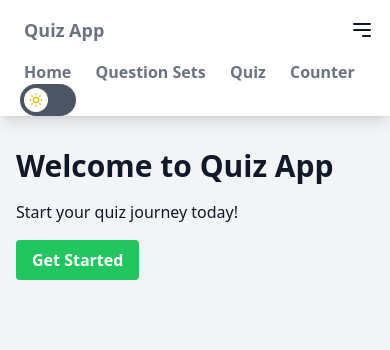
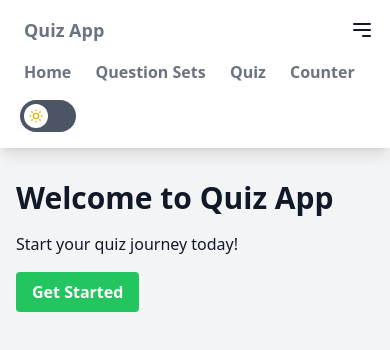
Before and after one commit to kazi-nasir/quiz-app, a plain HTML site: page index.html in a window 390 px wide. Both pictures are taken after a click on the button 362 px from the left and 30 px from the top of the page. Drawn offline with nearby package versions, Linux system fonts and the light colour scheme.

Commit message:
Improve mobile view placement of dark mode toggle
- Adjusted CSS styles to center the dark mode toggle and add margin for better spacing on mobile devices.
- Updated HTML structure to wrap the toggle in a flex container for improved alignment and accessibility.

```diff
--- a/css/styles.css
+++ b/css/styles.css
@@ -254,9 +254,15 @@ select[multiple] option:last-child {
     }
 }
 
-/* P8641 */
-@media (max-width: 767px) {
+/* Add this to your existing CSS file */
+@media (max-width: 768px) {
     .dark-mode-toggle {
         display: flex !important;
+        justify-content: center; /* Center the toggle */
+        margin: 1rem 0; /* Add some margin for spacing */
+    }
+
+    #darkModeToggle {
+        margin-left: 0; /* Remove any left margin */
     }
 }
--- a/index.html
+++ b/index.html
@@ -34,6 +34,7 @@
                     <a href="#" class="py-4 px-2 text-gray-500 dark:text-gray-300 font-semibold hover:text-green-500 dark:hover:text-green-400 transition duration-300" id="quiz-tab">Quiz</a>
                     <a href="#" class="py-4 px-2 text-gray-500 dark:text-gray-300 font-semibold hover:text-green-500 dark:hover:text-green-400 transition duration-300" id="quiz-counter-tab">Counter</a>
                     <div class="flex items-center space-x-3">
+                        <div class="flex items-center justify-center dark-mode-toggle">
                             <label for="darkModeToggle" class="flex items-center cursor-pointer">
                                 <div class="relative">
                                     <input type="checkbox" id="darkModeToggle" class="sr-only">
@@ -48,6 +49,7 @@
                                     </div>
                                 </div>
                             </label>
+                        </div>
                     </div>
                 </div>
             </div>
```
Lines whose indentation alone changed are shown as unchanged.
